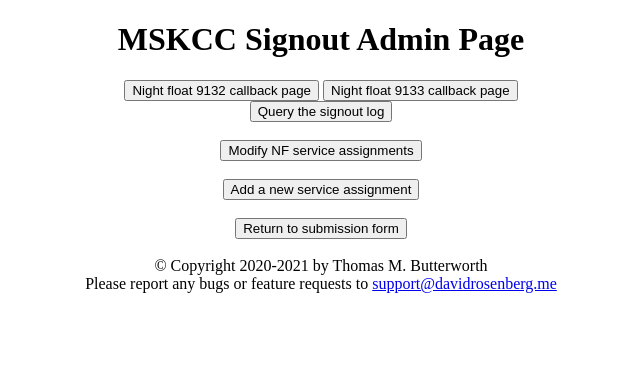
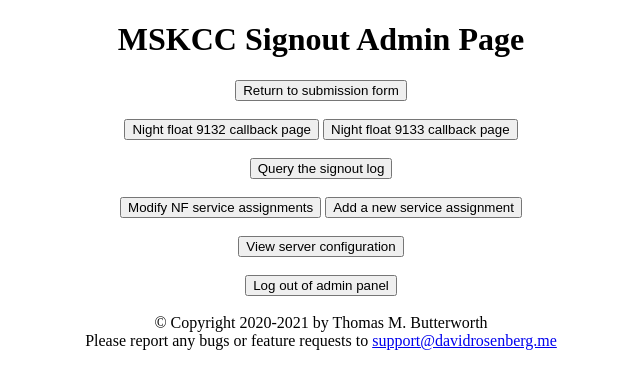
Before and after one commit to rosenbergdm/signout, a Flask app: template templates/admin.html in a window 1280 px wide. Shown: the top 389 px of the page, without its empty margins (319-959 px from the left). Run offline with Flask 2, Linux system fonts and the light colour scheme; the template is opened without the code that fills it, so the values that code supplies are empty; parts of the project's set-up code (start-up, migrations or seed data) failed here and were passed over; some libraries are stand-ins or nearby versions.

Commit message:
added more links to admin page

```diff
--- a/templates/admin.html
+++ b/templates/admin.html
@@ -8,19 +8,22 @@
 {% block body %}
 <center>
   <h1>MSKCC Signout Admin Page</h1>
+  <a href="/submission" class="button"><button>Return to submission form</button></a>
+  <br><br>
   <a href='/nightfloat?list=NF9132' class="button"><button>Night float 9132 callback page</button></a>
   <a href='/nightfloat?list=NF9133' class="button"><button>Night float 9133 callback page</button></a>
-  <br>
+  <br><br>
   <a href='/query' class="button"><button>Query the signout log</button></a>
   <br>
   <br>
   <a href="/servicelist" class="button"><button>Modify NF service assignments</button></a>
-  <br>
-  <br>
   <a href="/addservice" class="button"><button>Add a new service assignment</button></a>
   <br>
   <br>
-  <a href="/submission" class="button"><button>Return to submission form</button></a>
+  <a href="/config" class="button"><button>View server configuration</button></a>
+  <br>
+  <br>
+  <a href="/logout" class="button"><button>Log out of admin panel</button></a>
   <br>
   <br>
 {% endblock %}
```
